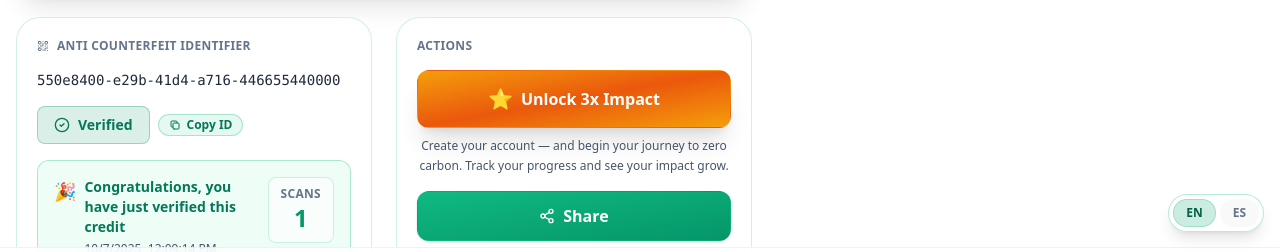
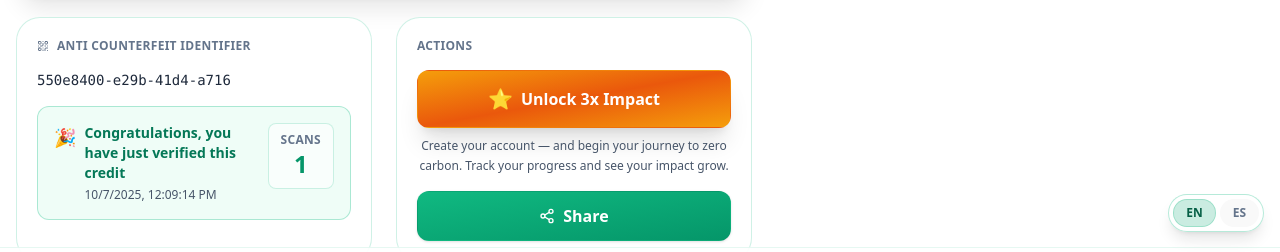
Before and after one commit to wildwestcrypto/Front-End-V3, a React (Vite) app: page / in a window 1280 px wide. Shown: the part 512-764 px from the top of the page. Built offline with nearby package versions, Linux system fonts and the light colour scheme.

Commit message:
removed verified and copy in Identifier card

```diff
--- a/src/App.tsx
+++ b/src/App.tsx
@@ -87,14 +87,14 @@ if (typeof document !== 'undefined') {
 // ============================================================================
 
 const MOCK_PRODUCTS: { [key: string]: ProductData } = {
-  '550e8400-e29b-41d4-a716-446655440000': {
+  '550e8400-e29b-41d4-a716': {
     ok: true,
     product: {
       name: 'i18n:product_demo_name',
       desc: 'i18n:product_demo_desc',
       image: 'brownies-landscape.png',
     },
-    uuid: '550e8400-e29b-41d4-a716-446655440000',
+    uuid: '550e8400-e29b-41d4-a716',
     lot: 'BATCH-BRW-2409',
     exp: '2026-03-15',
     updated: '2025-09-25T09:05:00Z',
@@ -628,11 +628,6 @@ export default function App() {
                 {productData.uuid}
               </div>
 
-              <div className="flex items-center gap-2">
-                <VerificationBadge ok={productData.ok} />
-                <CopyButton text={productData.uuid} />
-              </div>
-
               {/* ===== NEW: VERIFICATION CONFIRMATION BOX ===== */}
               <div className="rounded-xl bg-emerald-50/80 dark:bg-emerald-900/20 border border-emerald-500/30 p-4">
                 <div className="flex items-start justify-between gap-4">
```
